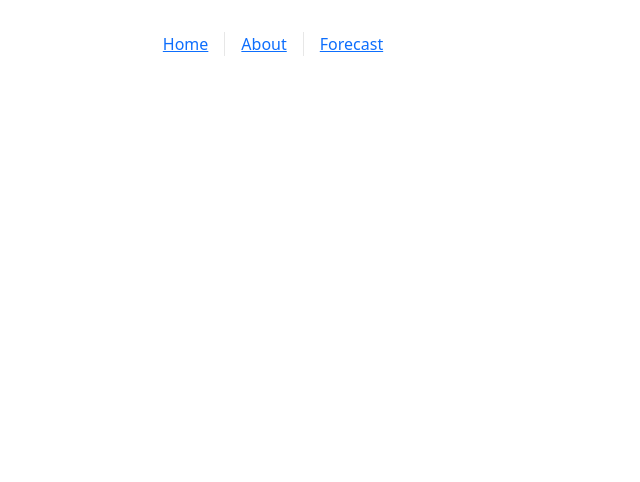
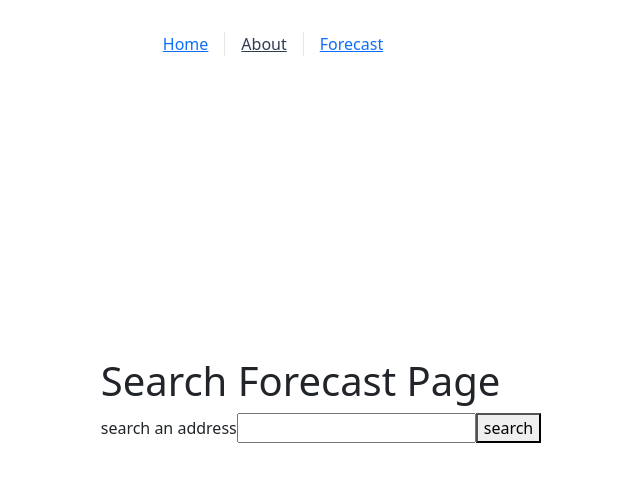
Before and after one commit to Froboz67/2-RegionalWeather, a Vue app: page /search in a window 1280 px wide. Before the commit this address had no page. Shown: the top 482 px of the page, without its empty margins (319-959 px from the left). Built offline with nearby package versions, Linux system fonts and the light colour scheme.

Commit message:
address search creates weatherData object, doesn't render in Forecast.vue

```diff
--- a/src/App.vue
+++ b/src/App.vue
@@ -7,7 +7,7 @@ import { RouterLink, RouterView } from "vue-router";
     <div class="wrapper">
       <nav>
         <RouterLink to="/">Home</RouterLink>
-        <RouterLink to="/about">About</RouterLink>
+        <RouterLink :to="{ name: 'search' }">About</RouterLink>
         <RouterLink :to="{ name: 'forecast' }">Forecast</RouterLink>
       </nav>
     </div>
--- a/src/components/TheForecast.vue
+++ b/src/components/TheForecast.vue
@@ -57,9 +57,9 @@ export default {
       getDate() {
         return weatherService.getDate();
       },
-      getRecordStats() {
-        return rccasicService.getRecordStats();
-      },
+      // getRecordStats() {
+      //   return rccasicService.getRecordStats();
+      // },
       meta: [],
       name: "",
       recordHigh: "",
@@ -102,6 +102,7 @@ export default {
           )
           .then((response) => {
             this.periods = response.data.properties.periods;
+            console.log("period: ", this.periods);
           })
           .catch((error) => {
             console.log("error in getSevenDayForecast", error);
@@ -147,11 +148,14 @@ export default {
           .then((response) => {
             this.today = this.getDayOfYear();
             const day = this.today;
+            console.log("program thinks today is: ", day);
             this.recordHigh = response.smry[0][day];
             this.formattedRecordHigh = format(
               new Date(this.recordHigh[1]),
               "EEEE, MMMM dd, yyyy"
             );
+            console.log("record high: ", this.recordHigh);
+            console.log("formattedRecordHigh: ", this.formattedRecordHigh);
           })
           .catch((error) => {
             console.log("error connecting to rccasicService", error);
@@ -177,17 +181,28 @@ export default {
       }
     },
     getDayOfYear() {
+      // let isLeapYear = false;
       let date = new Date();
+      // let leap = date.getFullYear();
+      // if ((leap % 4 === 0 && leap % 100 !== 0) || leap % 400 === 0) {
+      //   isLeapYear = true;
+      //   console.log("leap year? ", isLeapYear);
+      // }
       // Create a Date object for January 1st of the current year
       const startOfYear = new Date(date.getFullYear(), 0, 1); // getFullYear(), <month #>, Day of the month
       // Calculate the difference in milliseconds between the two dates
       const diffInMillis = date - startOfYear;
       // Convert the difference from milliseconds to days
-      const dayOfYear = Math.floor(diffInMillis / (1000 * 60 * 60 * 24)) + 1; // Adding 1 since Jan 1st is day 1
+      let dayOfYear = Math.floor(diffInMillis / (1000 * 60 * 60 * 24)) + 1; // Adding 1 since Jan 1st is day 1
+      console.log("day of year", dayOfYear);
+      // if (isLeapYear && dayOfYear > 50) {
+      //   dayOfYear--;
+      // }
       return dayOfYear;
     },
   },
   created() {
+    console.log("city after search: ", this.$store.cityData);
     this.getCity();
     this.getSevenDayForecast();
     this.getCurrentTemperature();
--- /dev/null
+++ b/src/components/TheSearch.vue
@@ -0,0 +1,88 @@
+<template>
+  <div>
+    <h1>Search Forecast Page</h1>
+    <label for="address">search an address</label>
+    <input type="text" v-model="address" />
+    <button @click="getCoordinates">search</button>
+  </div>
+</template>
+
+<script>
+import LocationService from "@/services/LocationService";
+import WeatherService from "@/services/WeatherService";
+
+export default {
+  data() {
+    return {
+      address: "",
+      latitude: "",
+      longitude: "",
+    };
+  },
+  methods: {
+    getCoordinates() {
+      LocationService.getCoordinates(this.address).then((response) => {
+        this.coordinate = response.data;
+        console.log("good luck ", this.coordinate);
+        this.latitude = response.data[0].lat;
+        this.longitude = response.data[0].lon;
+        console.log(
+          "latitude: ",
+          this.latitude,
+          " longitude: ",
+          this.longitude
+        );
+        WeatherService.getCityName(this.latitude, this.longitude)
+          .then((response) => {
+            this.cityProperties = response.data;
+            console.log("city properties: ", this.cityProperties);
+            this.cityName =
+              response.data.properties.relativeLocation.properties.city;
+            console.log("cityName: ", this.cityName);
+            this.wfo = response.data.properties.gridId;
+            console.log("wfo: ", response.data.properties.gridId);
+            this.xCoor = response.data.properties.gridX;
+            console.log("xCoor: ", response.data.properties.gridX);
+            this.yCoor = response.data.properties.gridY;
+            console.log("yCoor: ", response.data.properties.gridY);
+
+            return WeatherService.getStationId(
+              this.wfo,
+              this.xCoor,
+              this.yCoor
+            );
+          })
+          .then((response) => {
+            this.stationId = response.data;
+            console.log("stationIdArray: ", this.stationId);
+            this.stationId =
+              response.data.features[0].properties.stationIdentifier;
+            console.log("stationId: ", this.stationId);
+            this.localSid = this.wfo;
+            const cityData = {
+              localSid: this.localSid,
+              stationId: this.stationId,
+              wfo: this.wfo,
+              xCoor: this.xCoor,
+              yCoor: this.yCoor,
+              longitude: this.longitude,
+              latitude: this.latitude,
+            };
+            console.log("cityData: ", cityData);
+            this.$store.commit("updateCityData", {
+              cityName: this.cityName.toLowerCase(),
+              cityData,
+            });
+            this.$router.push({ name: "forecast" });
+          })
+          .catch((error) => {
+            console.log("an error occured ", error);
+          });
+      });
+    },
+  },
+};
+</script>
+
+<style scoped>
+</style>
--- a/src/components/TheWelcome.vue
+++ b/src/components/TheWelcome.vue
@@ -59,6 +59,8 @@
       >
       for Bedford Park, Illinois
     </WelcomeItem>
+    <input type="text" />
+    <button :to="{ name: 'forecast' }">coor</button>
   </div>
 </template>
 
@@ -66,7 +68,6 @@
 import { useStore } from "vuex";
 import WelcomeItem from "./WelcomeItem.vue";
 import DocumentationIcon from "./icons/IconDocumentation.vue";
-// import { reactive } from "vue";
 
 const store = useStore();
 const setCity = (cityName) => {
--- a/src/router/index.js
+++ b/src/router/index.js
@@ -1,6 +1,7 @@
 import { createRouter, createWebHistory } from 'vue-router'
 import HomeView from '../views/HomeView.vue'
 import ForecastView from '../views/ForecastView.vue'
+import SearchView from '@/views/SearchView.vue'
 
 const router = createRouter({
   history: createWebHistory(import.meta.env.BASE_URL),
@@ -17,6 +18,12 @@ const router = createRouter({
       props: true,
     },
     {
+      path: '/search',
+      name: 'search',
+      component: SearchView,
+      props: true,
+    },
+    {
       path: '/about',
       name: 'about',
       // route level code-splitting
--- /dev/null
+++ b/src/services/LocationService.js
@@ -0,0 +1,20 @@
+import axios from 'axios';
+
+const http = axios.create({
+    baseURL: import.meta.env.VITE_LOCATIONIQ_URL,
+    headers: {
+        Accept: 'application/json',
+    },
+});
+
+export default {
+    getCoordinates(address) {
+
+        return http.get('', {
+            params: {
+                q: address,
+                format: 'json',
+            },
+        });
+    },
+};
--- a/src/services/RccasicService.js
+++ b/src/services/RccasicService.js
@@ -1,5 +1,5 @@
 import axios from 'axios';
-import { format } from "date-fns";
+// import { format } from "date-fns";
 
 const http = axios.create({
     baseURL: import.meta.env.VITE_RCC_ACIS_URL,
@@ -9,15 +9,15 @@ const http = axios.create({
 })
 
 export default {
-    getRecordStats() {
-        let month = new Date().getMonth();
-        let date = new Date().getDate();
-        let year = new Date().getFullYear();
+    // getRecordStats() {
+    //     let month = new Date().getMonth();
+    //     let date = new Date().getDate();
+    //     let year = new Date().getFullYear();
 
-        let today = format(new Date(year, month, date), "yyyy-MM-dd").slice(5);
-        // console.log(today);
-        return today;
-    },
+    //     let today = format(new Date(year, month, date), "yyyy-MM-dd").slice(5);
+    //     console.log("recordService ", today);
+    //     return today;
+    // },
     getRecordHigh(localSid) {
         const requestBody = {
             "sid": localSid,
--- a/src/services/WeatherService.js
+++ b/src/services/WeatherService.js
@@ -21,6 +21,9 @@ export default {
     getCurrentWeather(stationId) {
         return http.get(`stations/${stationId}/observations/latest`)
     },
+    getStationId(wfo, xCoor, yCoor) {
+        return http.get(`/gridpoints/${wfo}/${xCoor},${yCoor}/stations`)
+    },
     getDate() {
 
         let day = new Date().getDay();
--- a/src/store/index.js
+++ b/src/store/index.js
@@ -6,7 +6,7 @@ export function createStore() {
             weatherData: {
                 hamilton: {
                     localSid: "CVGthr",
-                    stationId: "KILN",
+                    stationId: "KHAO",
                     wfo: "ILN",
                     xCoor: 33,
                     yCoor: 51,
@@ -57,6 +57,13 @@ export function createStore() {
             setCurrentCity(state, cityName) {
                 console.log("currentCity", state.currentCity = cityName);
                 state.currentCity = cityName;
+            },
+            updateCityData(state, payload) {
+                state.weatherData = {
+                    cityName: payload.cityName,
+                    weatherData: payload.cityData,
+                }
+                console.log("Updated data: ", payload.cityData, " ", payload.cityName);
             }
         },
         getters: {
--- /dev/null
+++ b/src/views/SearchView.vue
@@ -0,0 +1,17 @@
+<template>
+  <div>
+    <the-search></the-search>
+  </div>
+</template>
+
+<script>
+import TheSearch from "@/components/TheSearch.vue";
+export default {
+  components: {
+    TheSearch,
+  },
+};
+</script>
+
+<style scoped>
+</style>
```
Also changed, not shown: 1 other file (tests, documents, lock files or other folders).
